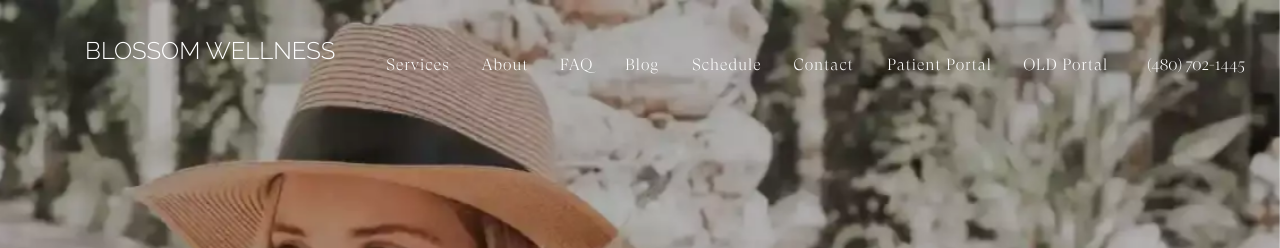
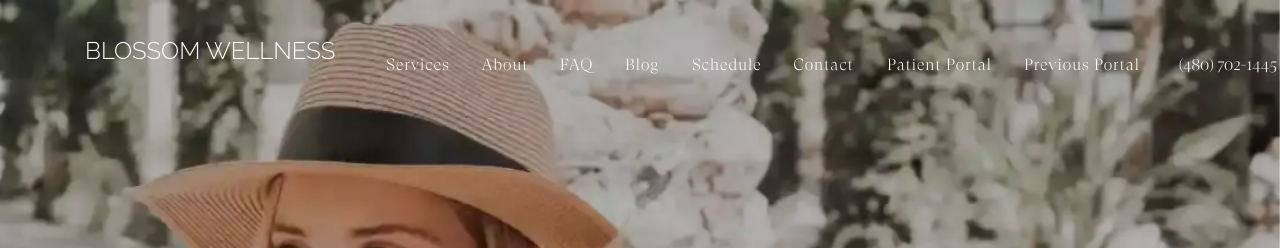
Before and after one commit to kburke8/drtaraburke, a Jekyll site: the page built from index.md, in a window 1280 px wide. Shown: the top 248 px of the page. Built offline with Jekyll 4.4.1, drawn with Linux system fonts in a browser that asks for light colours; nearby versions of some CDN libraries; library files that are not in the unit come from our copies; a script that is not in the unit is left out.

Commit message:
update nav

```diff
--- a/_data/navigation.yml
+++ b/_data/navigation.yml
@@ -20,5 +20,5 @@ nav:
   - title: "Patient Portal"
     redirect: https://blossomwellness.practicebetter.io/#/signin
 
-  - title: "OLD Portal"
+  - title: "Previous Portal"
     redirect: https://phr.charmtracker.com/login.sas?FACILITY_ID=3b031348cbc6916e236dc9e6cd06457ba04fd550fb7a9f132e62fe42203ae47d7c54d4b9c6616d57
```
